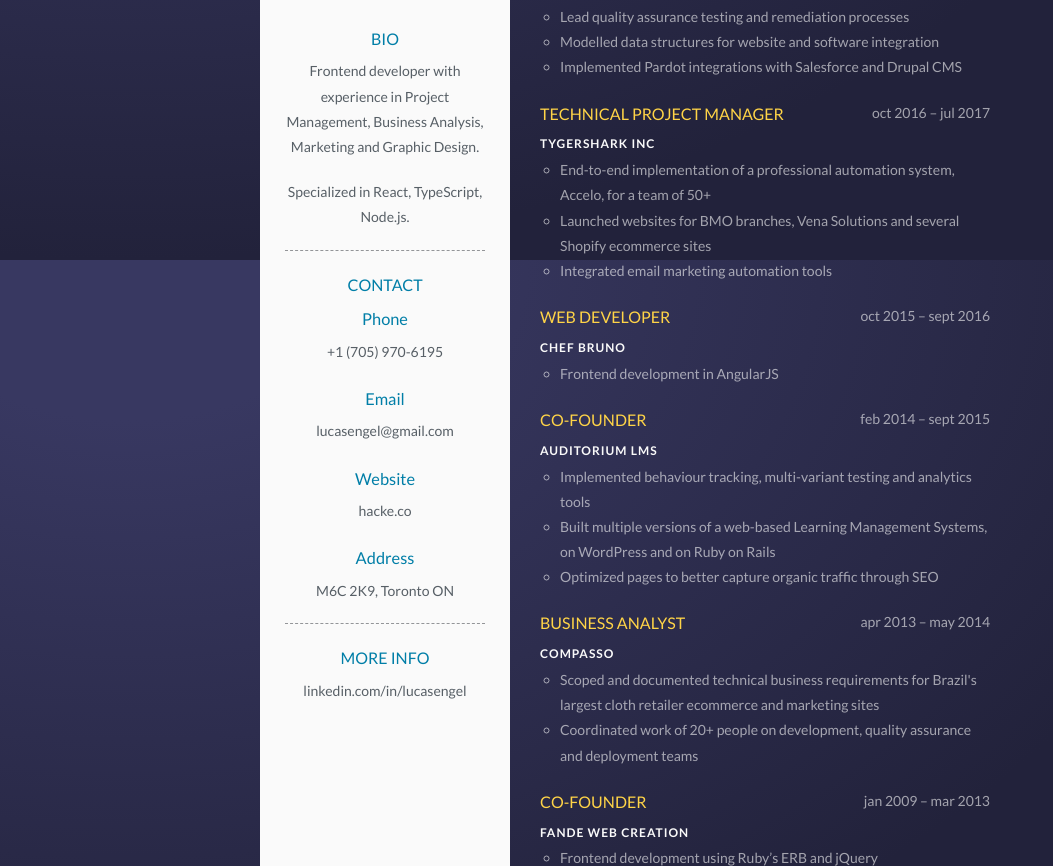
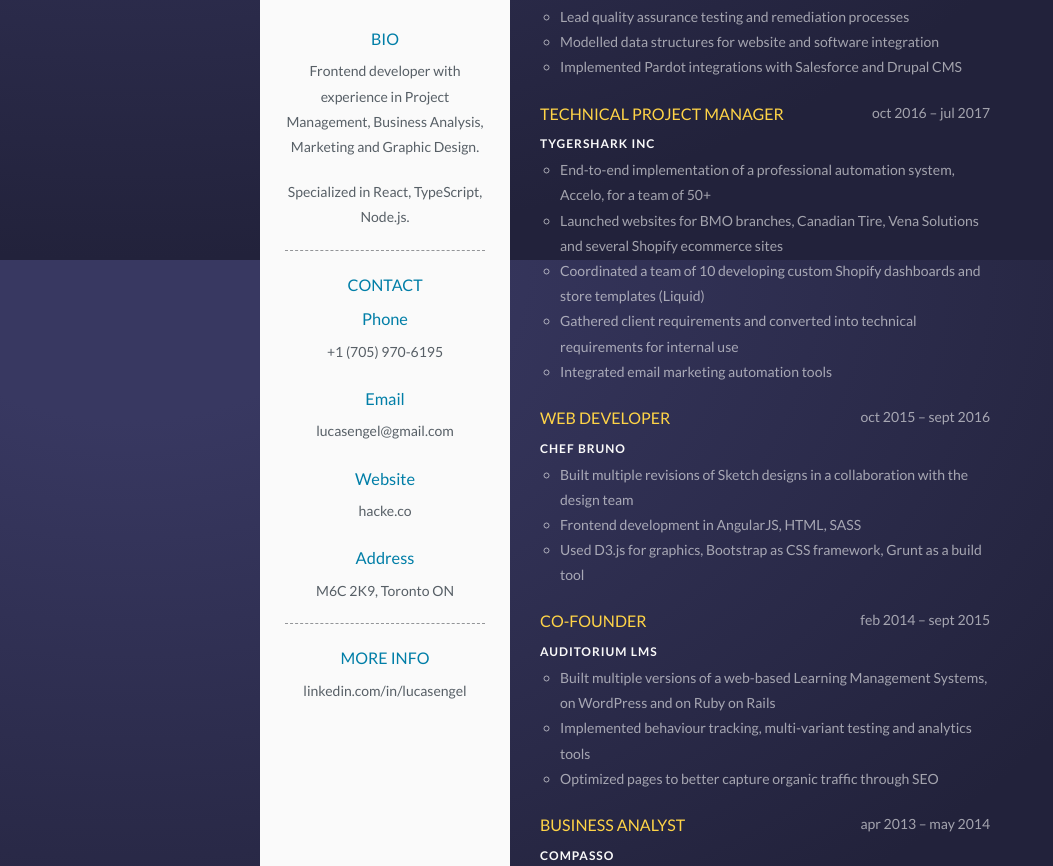
Before and after one commit to lucasengel/hacke.co, a Gatsby site: page /resume in a window 1280 px wide. Shown: the part 540-1406 px from the top of the page, without its empty margins (0-1053 px from the left). Built offline with nearby package versions, Linux system fonts and the light colour scheme; Gatsby itself is replaced by a stand-in of ours.

Commit message:
Fix GBC date, add bullets

```diff
--- a/src/config/resume-experiences.js
+++ b/src/config/resume-experiences.js
@@ -2,7 +2,7 @@
   {
     title: "Web Developer",
     institution: "George Brown College",
-    start: "feb 2018",
+    start: "nov 2017",
     end: "sept 2020",
     description: [
       "Integral to the launched the College’s new Drupal-powered website, achieved under pandemic conditions",
@@ -22,7 +22,9 @@
     end: "jul 2017",
     description: [
       "End-to-end implementation of a professional automation system, Accelo, for a team of 50+",
-      "Launched websites for BMO branches, Vena Solutions and several Shopify ecommerce sites",
+      "Launched websites for BMO branches, Canadian Tire, Vena Solutions and several Shopify ecommerce sites",
+      "Coordinated a team of 10 developing custom Shopify dashboards and store templates (Liquid)",
+      "Gathered client requirements and converted into technical requirements for internal use",
       "Integrated email marketing automation tools",
     ],
   },
@@ -31,7 +33,11 @@
     institution: "Chef Bruno",
     start: "oct 2015",
     end: "sept 2016",
-    description: ["Frontend development in AngularJS"],
+    description: [
+      "Built multiple revisions of Sketch designs in a collaboration with the design team",
+      "Frontend development in AngularJS, HTML, SASS",
+      "Used D3.js for graphics, Bootstrap as CSS framework, Grunt as a build tool",
+    ],
   },
   {
     title: "Co-Founder",
@@ -39,8 +45,8 @@
     start: "feb 2014",
     end: "sept 2015",
     description: [
+      "Built multiple versions of a web-based Learning Management Systems, on WordPress and on Ruby on Rails",
       "Implemented behaviour tracking, multi-variant testing and analytics tools",
-      "Built multiple versions of a web-based Learning Management Systems, on WordPress and on Ruby on Rails",
       "Optimized pages to better capture organic traffic through SEO",
     ],
   },
```
